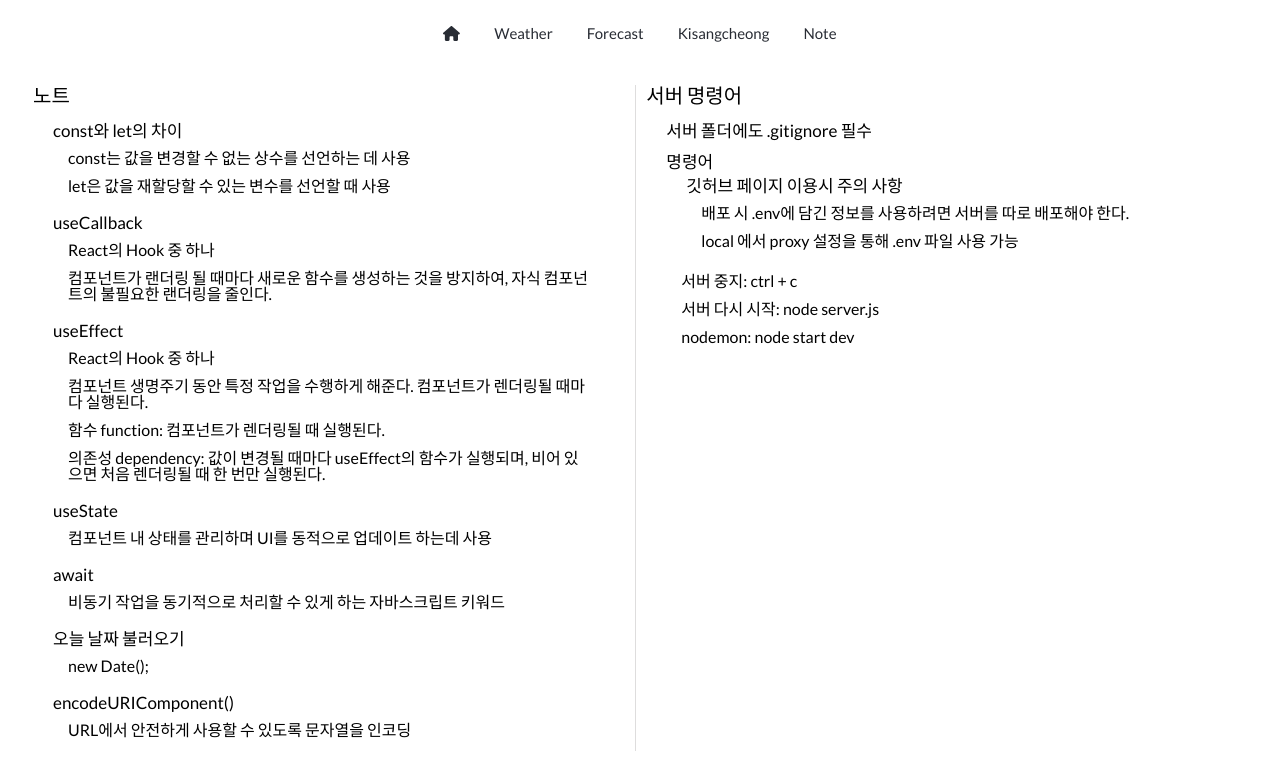
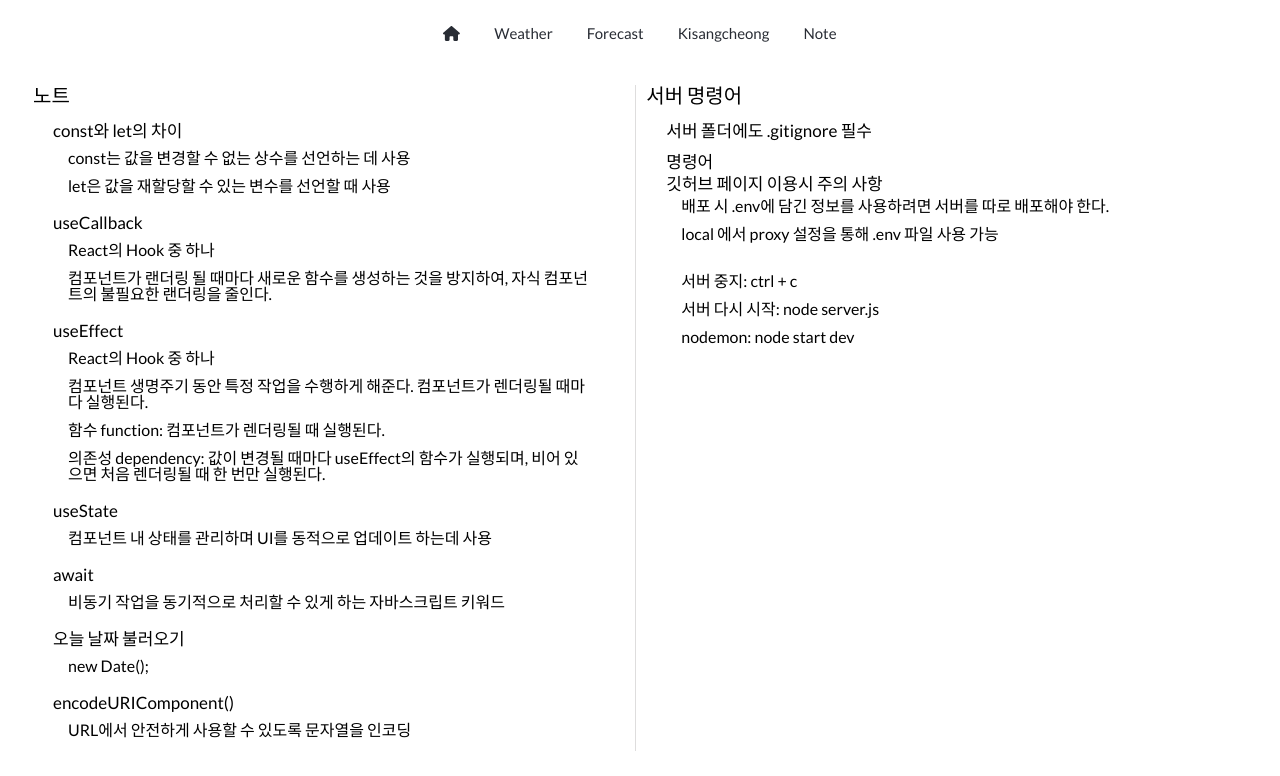
Before and after one commit to juyeong-yun/weather-app, a React (Create React App) app in the folder weather-app/: page /weather-app/study-note in a window 1280 px wide. Shown: the top 776 px of the page. Built offline with nearby package versions, Linux system fonts and the light colour scheme.

Commit message:
li 태그 에러 해결

```diff
--- a/weather-app/src/pages/Note.js
+++ b/weather-app/src/pages/Note.js
@@ -57,12 +57,12 @@ const Note = () => {
                     <ul>
                         <li>서버 폴더에도 .gitignore 필수</li>
                         <li> 명령어
-                        <li>깃허브 페이지 이용시 주의 사항
-                            <ol>
+                            <ol> 깃허브 페이지 이용시 주의 사항
                                 <li>배포 시 .env에 담긴 정보를 사용하려면 서버를 따로 배포해야 한다.</li>
                                 <li>local 에서 proxy 설정을 통해 .env 파일 사용 가능</li>
                             </ol>
                         </li>
+                        <li>
                             <ol>
                                 <li>서버 중지: <code>ctrl + c</code></li>
                                 <li>서버 다시 시작: <code>node server.js</code></li>
```
